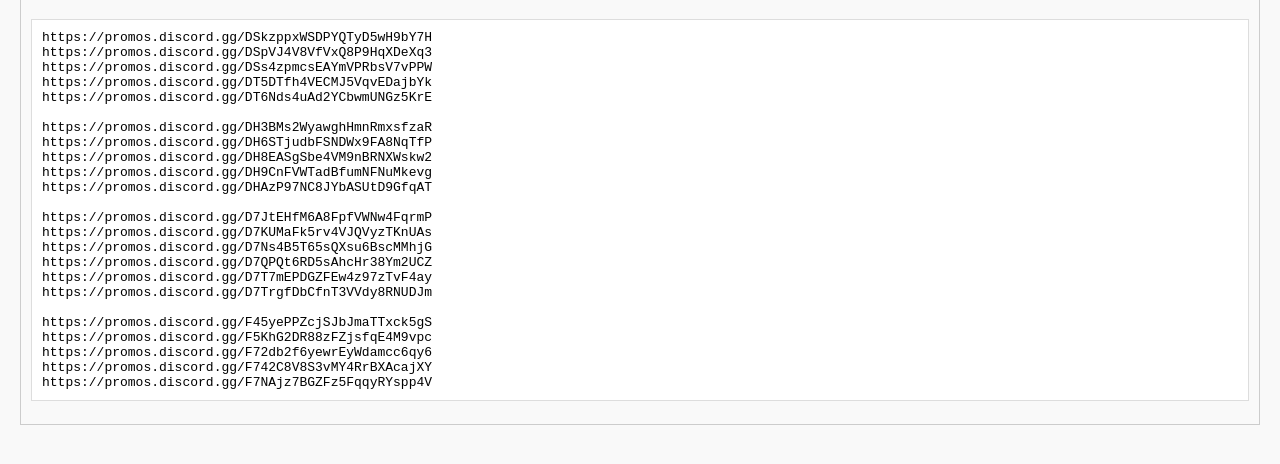
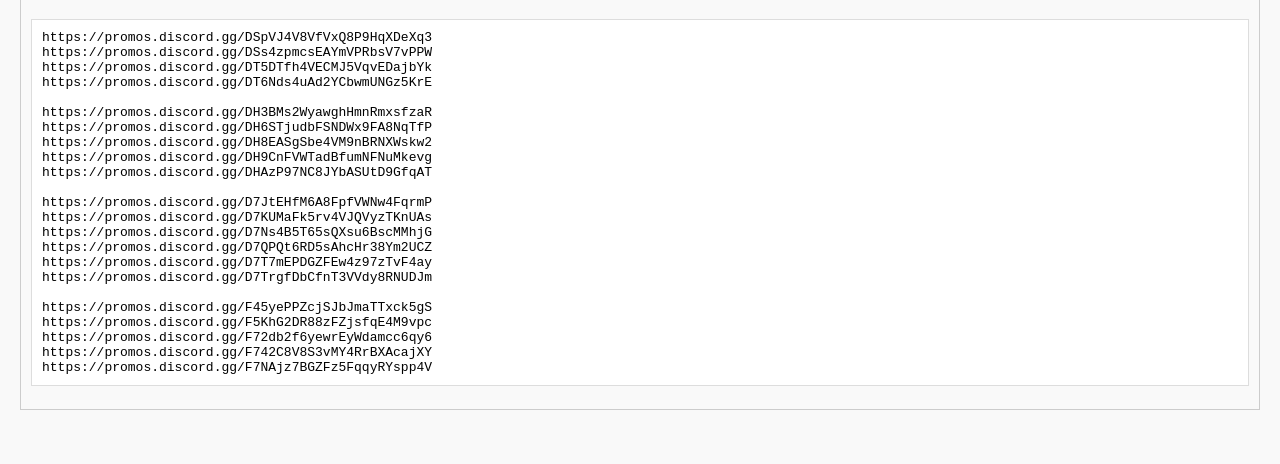
Before and after one commit to TilerFPS/gennitroskypanel, a plain HTML site: page index.html in a window 1280 px wide. Shown: the part 92-556 px from the top of the page. Drawn offline with Linux system fonts and the light colour scheme.

Commit message:
index.html

```diff
--- a/index.html
+++ b/index.html
@@ -24,7 +24,6 @@
 <body>
     <h1>L1nk N1tros Discord GEN SKY PANEL</h1>
     <pre>
-https://promos.discord.gg/DSkzppxWSDPYQTyD5wH9bY7H
 https://promos.discord.gg/DSpVJ4V8VfVxQ8P9HqXDeXq3
 https://promos.discord.gg/DSs4zpmcsEAYmVPRbsV7vPPW
 https://promos.discord.gg/DT5DTfh4VECMJ5VqvEDajbYk
```
